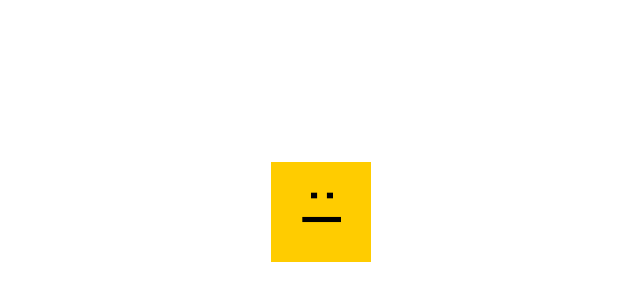
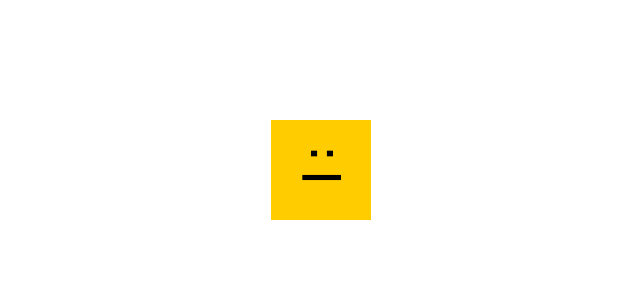
Before and after one commit to Calpurniax/prueba-git, a plain HTML site: page index.html in a window 1280 px wide. Shown: the part 238-538 px from the top of the page, without its empty margins (319-959 px from the left). Drawn offline with Linux system fonts and the light colour scheme.

Commit message:
fixes ticket-1

```diff
--- a/index.html
+++ b/index.html
@@ -8,7 +8,7 @@
     <title>Face time!</title>
 </head>
 
-<body>
+<body class="body">
     <div class="page">
         <div class="head">
             <div class="face">:|</div>
--- a/main.css
+++ b/main.css
@@ -1,8 +1,9 @@
+
 .page{
-  display: flex;
+  display: grid;
   justify-content: center;
   align-items: center;
-  margin-top: 50vh
+  height: 100vh;
 }
 
 .head {
```
